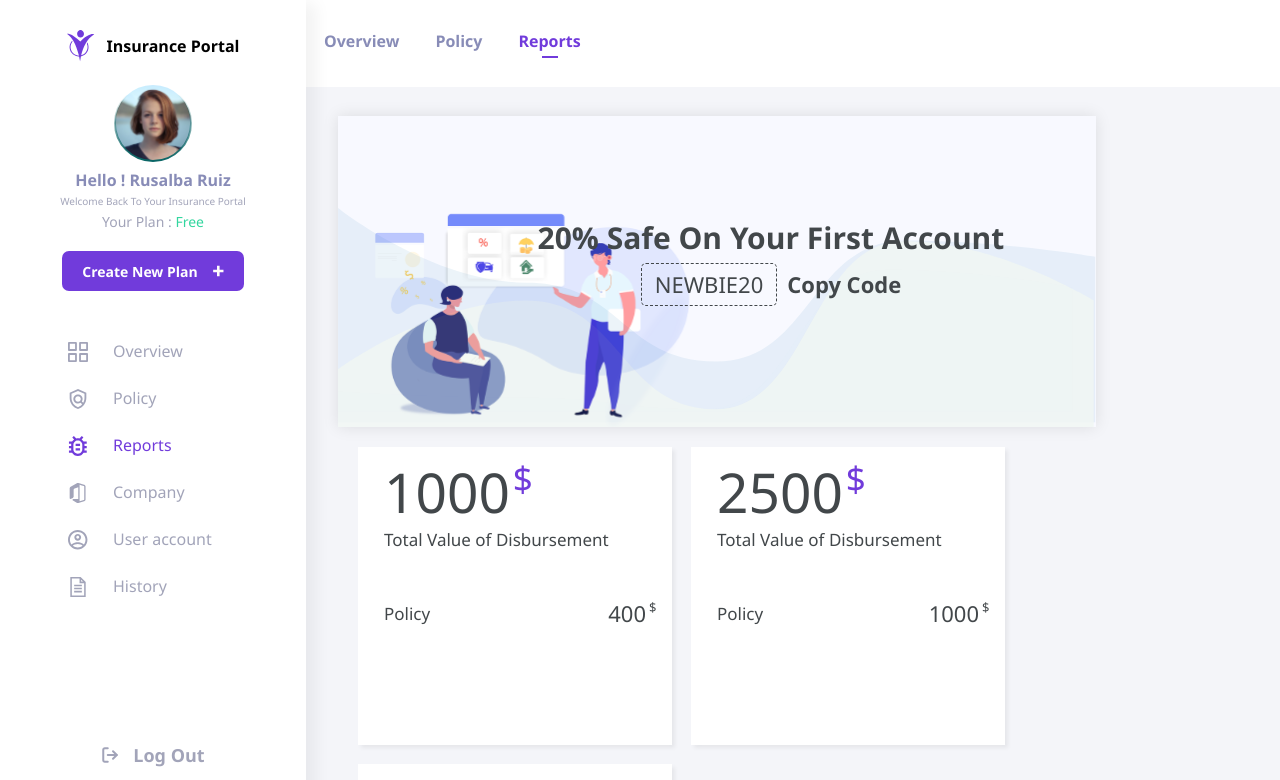
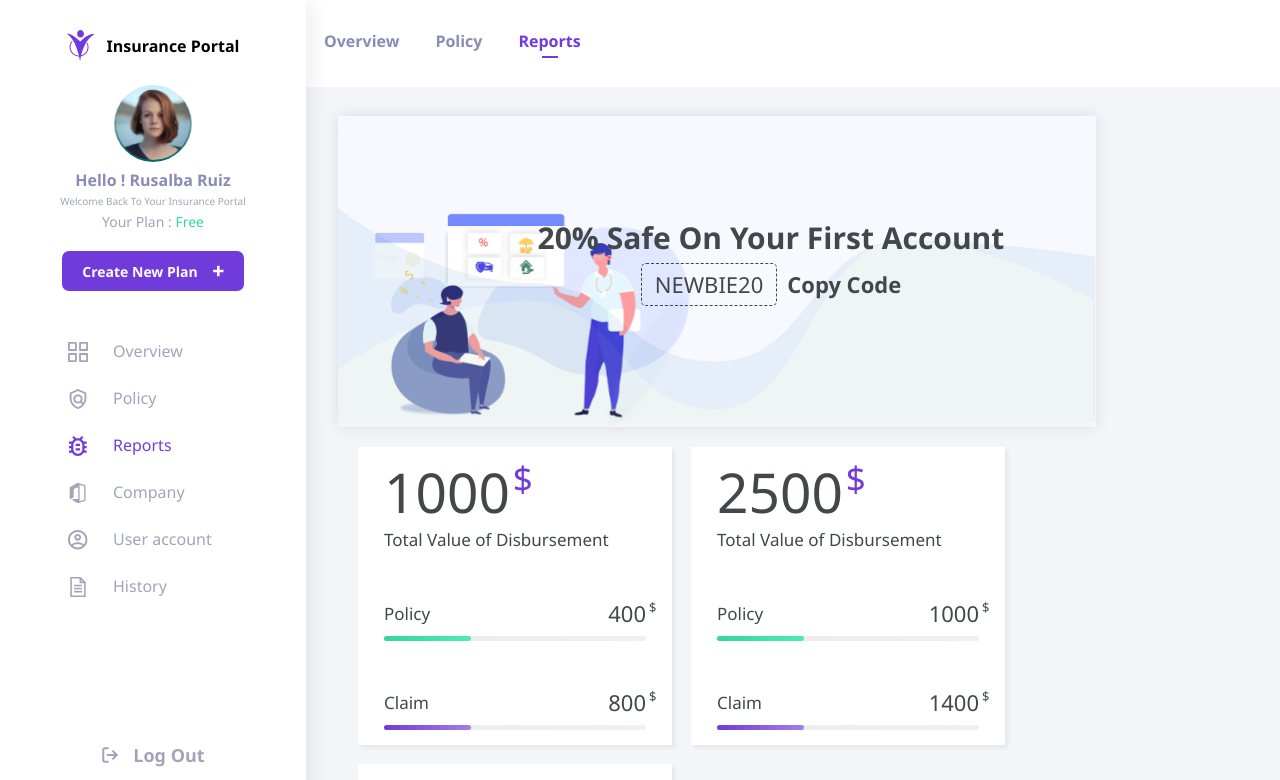
Before and after one commit to ereyomi/appsilon-simple-dashboard, a Next.js app: page / in a window 1280 px wide. Shown: the top 780 px of the page. Built offline with nearby package versions, Linux system fonts and the light colour scheme.

Commit message:
cards gradient background added

```diff
--- /dev/null
+++ b/components/cards/Card.module.css
@@ -0,0 +1,9 @@
+.cardBgGradientPrimary {
+  background: linear-gradient(90deg, #ececec 0%, #f2f1f1 111.47%);
+}
+.cardBgGradientSecondary {
+  background: linear-gradient(90deg, #33d69f 0%, #50edb8 111.47%);
+}
+.cardBgGradientTertiary {
+  background: linear-gradient(90deg, #713BDB 0%, #A886E9 111.47%);
+}
--- a/components/cards/cards.tsx
+++ b/components/cards/cards.tsx
@@ -1,5 +1,5 @@
 import React, { FunctionComponent } from 'react';
-
+import styles from './Card.module.css';
 type cardT = {
   mainPrice: number;
   policyPrice: number;
@@ -38,7 +38,7 @@ const Cards: FunctionComponent<any> = (): JSX.Element => {
       {cardsData.map((card, index) => (
         <div
           key={index}
-          className='w-full h-[298px] lg:w-[314px] lg:h-[298px] bg-white shadow-cardShadow px-[26px] pt-[8px] pb-[28px]'
+          className='w-full h-auto lg:w-[314px] lg:h-[298px] bg-white shadow-cardShadow px-[26px] pt-[8px] pb-[28px]'
         >
           <div className='relative'>
             <span className='font-normal text-xl text-muteColor'>
@@ -65,6 +65,37 @@ const Cards: FunctionComponent<any> = (): JSX.Element => {
                 </span>
               </div>
             </div>
+            <div className='mt-[8px]'>
+              <div
+                className={`w-full h-[5px] rounded-[5px] ${styles.cardBgGradientPrimary}`}
+              >
+                <div
+                  className={`w-2/6 h-[5px] rounded-[5px] ${styles.cardBgGradientSecondary}`}
+                ></div>
+              </div>
+            </div>
+          </div>
+          <div className='mt-[47px]'>
+            <div className='flex flex-row items-center justify-between'>
+              <p className='text-muteColor text-[17px] leading-[23px]'>Claim</p>
+              <div className='relative'>
+                <span className='font-normal text-[22px] leading-[29px] text-muteColor'>
+                  {card.claimPrice}
+                </span>
+                <span className='text-[13px] leading-[17px] absolute top-0 ml-[3px] text-muteColor'>
+                  $
+                </span>
+              </div>
+            </div>
+            <div className='mt-[8px]'>
+              <div
+                className={`w-full h-[5px] rounded-[5px] ${styles.cardBgGradientPrimary}`}
+              >
+                <div
+                  className={`w-2/6 h-[5px] rounded-[5px] ${styles.cardBgGradientTertiary}`}
+                ></div>
+              </div>
+            </div>
           </div>
         </div>
       ))}
```
